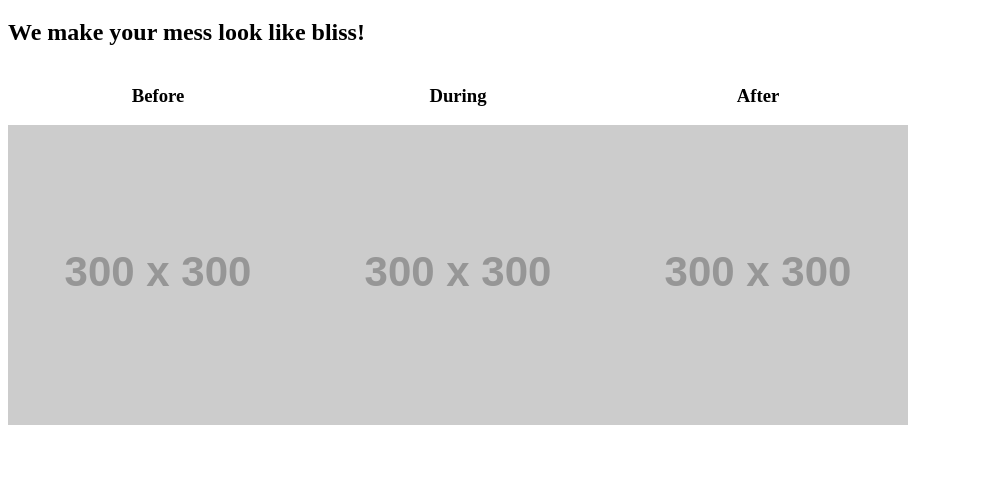
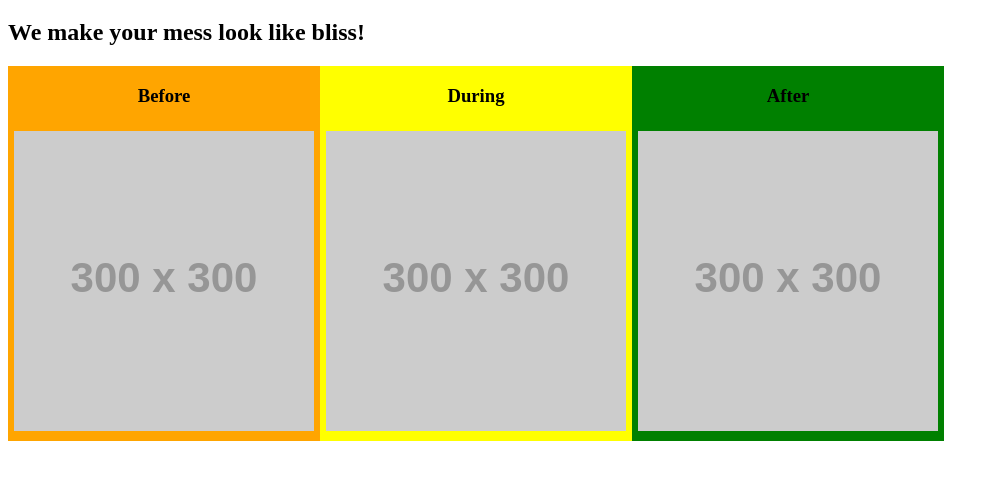
Before and after one commit to burentop/interior-decorator, a plain HTML site: page index.html in a window 1280 px wide. Shown: the part 61-540 px from the top of the page, without its empty margins (0-999 px from the left). Drawn offline with Linux system fonts and the light colour scheme; placeholder pictures from the web are drawn by us.

Commit message:
add padding to columns.

```diff
--- a/css/styles.css
+++ b/css/styles.css
@@ -2,14 +2,21 @@ h3 {
   text-align: center;
 }
 
+img {
+  padding: 6px;
+}
+
 .before {
   float: left;
+  background-color: orange;
 }
 
 .during {
   float: left;
+  background-color: yellow;
 }
 
 .after {
   float: left;
+  background-color: green;
 }
```
